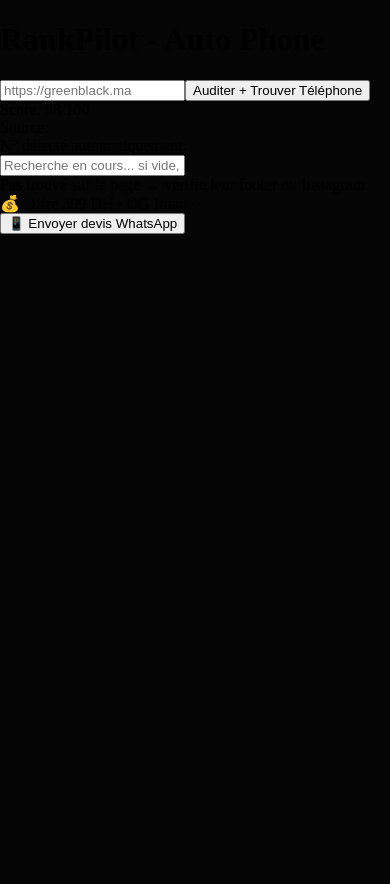
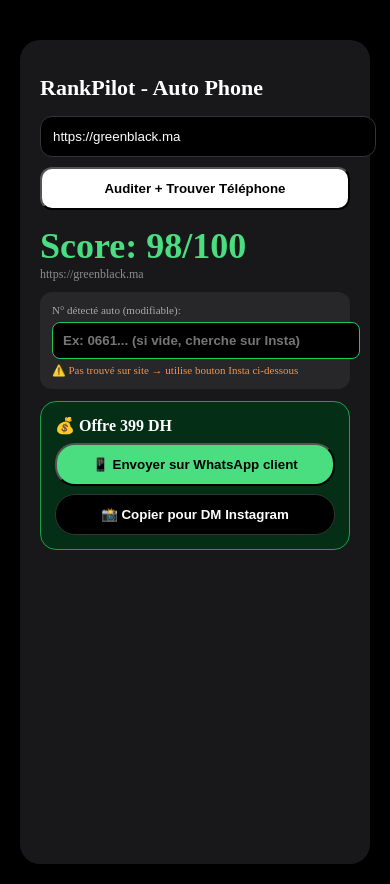
Before and after one commit to Qsd1122/rankpilot-app, a Next.js app: page / in a window 390 px wide. Both pictures are taken after a click on the button "Auditer + Trouver Téléphone". Before the commit the page ends 844 px from the top, so only its background shows below. Built offline with nearby package versions, Linux system fonts and the light colour scheme; no server answers.

Commit message:
fix design + auto phone

```diff
--- a/app/page.js
+++ b/app/page.js
@@ -2,92 +2,90 @@
 import { useState } from "react";
 
 export default function Page() {
-  const [url, setUrl] = useState("");
+  const [url, setUrl] = useState("https://greenblack.ma");
   const [clientPhone, setClientPhone] = useState("");
   const [result, setResult] = useState(null);
   const [loading, setLoading] = useState(false);
 
-  const extractPhoneFromText = (text) => {
+  const extractPhone = (text) => {
     if(!text) return null;
-    const regex = /(?:\+212|0)(?:6|7)[\s.-]*\d[\s.-]*\d{2}[\s.-]*\d{2}[\s.-]*\d{2}[\s.-]*\d{2}/g;
-    const matches = text.match(regex);
-    return matches ? matches[0] : null;
+    const m = text.match(/(?:\+212|0)(?:6|7)[\s.\-]*\d[\s.\-]*\d{2}[\s.\-]*\d{2}[\s.\-]*\d{2}[\s.\-]*\d{2}/);
+    return m ? m[0] : null;
   };
 
   const audit = async () => {
     setLoading(true);
+    setResult(null);
     setClientPhone("");
     try {
       const res = await fetch(`/api/audit?url=${encodeURIComponent(url)}`);
       const data = await res.json();
       setResult(data);
 
-      // 1. Essaie de prendre le téléphone depuis l'API si elle le donne
-      let phone = data.phone || data.whatsapp || null;
-
-      // 2. Sinon cherche dans le titre/desc/html retourné
+      let phone = data.phone || null;
       if(!phone){
         const combined = `${data.title||""} ${data.description||""} ${data.html||""} ${JSON.stringify(data)}`;
-        phone = extractPhoneFromText(combined);
+        phone = extractPhone(combined);
       }
-
-      // 3. Si trouvé, on le met auto
       if(phone){
-        const clean = phone.replace(/\D/g,"");
-        const pretty = clean.startsWith("212") ? "0"+clean.substring(3) : (clean.startsWith("0") ? clean : "0"+clean);
+        let clean = phone.replace(/\D/g,"");
+        let pretty = clean.startsWith("212") ? "0"+clean.substring(3) : clean;
+        if(!pretty.startsWith("0")) pretty = "0"+pretty;
         setClientPhone(pretty);
-      }
-
-      // 4. Si pas trouvé, on va chercher directement la page du client
-      if(!phone){
+      } else {
         try{
           const proxyRes = await fetch(`https://api.allorigins.win/get?url=${encodeURIComponent(url)}`);
           const proxyData = await proxyRes.json();
-          const found = extractPhoneFromText(proxyData.contents);
+          const found = extractPhone(proxyData.contents);
           if(found){
-            const clean = found.replace(/\D/g,"");
-            const pretty = clean.startsWith("212") ? "0"+clean.substring(3) : (clean.startsWith("0") ? clean : "0"+clean);
+            let clean = found.replace(/\D/g,"");
+            let pretty = clean.startsWith("212") ? "0"+clean.substring(3) : clean;
+            if(!pretty.startsWith("0")) pretty = "0"+pretty;
             setClientPhone(pretty);
           }
         }catch(e){}
       }
-
-    } catch(e){ alert("Erreur audit"); }
+    } catch(e){ alert("Erreur"); }
     setLoading(false);
   };
 
   const sendWhatsApp = () => {
-    if(!clientPhone){ alert("Numéro non trouvé sur le site. Cherche sur leur Instagram ou tape manuellement."); return; }
+    if(!clientPhone){ alert("Numéro non trouvé → tape-le manuellement ou envoie en DM Insta"); return; }
     const cleanPhone = clientPhone.replace(/\D/g,"");
     const intlPhone = cleanPhone.startsWith("0") ? "212"+cleanPhone.substring(1) : cleanPhone;
-    const title = result?.title || "Votre site";
-    const score = result?.score || "98/100";
-    const msg = `Salam ${title} 👋\n\nJ'ai audité votre site: ${url}\nScore: ${score}\n\nLe seul défaut: pas d'OG Image. Votre lien WhatsApp n'affiche pas de photo de plat. Vous perdez 30% de clics.\n\nJe vous le corrige + photo pour 399 DH, livré en 24h.\nOn fait ?`;
+    const msg = `Salam Green Black 👋\n\nJ'ai audité ${url}\nScore: ${result?.score||"98/100"}\n\nDéfaut: pas d'OG Image, votre lien WhatsApp n'affiche pas de photo de plat. Vous perdez 30% de clics.\n\nJe vous le corrige + photo pour 399 DH, 24h. On fait ?`;
     window.open(`https://wa.me/${intlPhone}?text=${encodeURIComponent(msg)}`, "_blank");
   };
 
+  const copyForInsta = () => {
+    const msg = `Salam Green Black 👋 J'ai audité votre site ${url} - Score ${result?.score||"98/100"} - Il manque l'OG Image. Je vous le fais pour 399 DH. Intéressé ?`;
+    navigator.clipboard.writeText(msg);
+    alert("Message copié pour Instagram DM !");
+  };
+
   return (
-    <div className="min-h-screen bg-black text-white p-4 flex flex-col items-center">
-      <div className="w-full max-w-md bg-zinc-900 rounded-2xl p-5 mt-10">
-        <h1 className="text-2xl font-bold mb-4">RankPilot - Auto Phone</h1>
-        <input className="w-full p-3 rounded-xl bg-black border border-zinc-700 mb-3" placeholder="https://greenblack.ma" value={url} onChange={e=>setUrl(e.target.value)} />
-        <button onClick={audit} className="w-full bg-white text-black p-3 rounded-xl font-bold mb-4">{loading?"Audit + Recherche tél...":"Auditer + Trouver Téléphone"}</button>
+    <div style={{minHeight:"100vh", background:"black", color:"white", padding:"20px", display:"flex", justifyContent:"center"}}>
+      <div style={{width:"100%", maxWidth:"420px", background:"#18181b", borderRadius:"20px", padding:"20px", marginTop:"20px"}}>
+        <h1 style={{fontSize:"22px", fontWeight:"bold", marginBottom:"15px"}}>RankPilot - Auto Phone</h1>
+        <input style={{width:"100%", padding:"12px", borderRadius:"12px", background:"black", border:"1px solid #333", color:"white", marginBottom:"10px"}} value={url} onChange={e=>setUrl(e.target.value)} />
+        <button onClick={audit} style={{width:"100%", background:"white", color:"black", padding:"12px", borderRadius:"12px", fontWeight:"bold", marginBottom:"15px"}}>{loading?"Recherche téléphone...":"Auditer + Trouver Téléphone"}</button>
 
         {result && (
           <>
-            <div className="text-5xl font-bold text-green-400">Score: {result.score || "98/100"}</div>
-            <div className="text-xs opacity-50 mb-4">Source: {url}</div>
+            <div style={{fontSize:"36px", fontWeight:"bold", color:"#4ade80"}}>Score: {result.score||"98/100"}</div>
+            <div style={{fontSize:"12px", opacity:0.5, marginBottom:"10px"}}>{url}</div>
 
-            <div className="bg-zinc-800 rounded-xl p-3 mb-4">
-              <div className="text-xs opacity-60">N° détecté automatiquement:</div>
-              <input className="w-full p-2 mt-1 rounded bg-black border border-green-600 text-green-400 font-bold" value={clientPhone} onChange={e=>setClientPhone(e.target.value)} placeholder="Recherche en cours... si vide, tape manuellement" />
-              {!clientPhone && <div className="text-xs text-orange-400 mt-1">Pas trouvé sur la page → vérifie leur footer ou Instagram</div>}
-              {clientPhone && <div className="text-xs text-green-400 mt-1">✅ Trouvé !</div>}
+            <div style={{background:"#27272a", borderRadius:"12px", padding:"12px", marginBottom:"12px"}}>
+              <div style={{fontSize:"11px", opacity:0.6}}>N° détecté auto (modifiable):</div>
+              <input style={{width:"100%", padding:"10px", marginTop:"6px", borderRadius:"8px", background:"black", border:"1px solid #22c55e", color:"#4ade80", fontWeight:"bold"}} value={clientPhone} onChange={e=>setClientPhone(e.target.value)} placeholder="Ex: 0661... (si vide, cherche sur Insta)" />
+              {!clientPhone && <div style={{fontSize:"11px", color:"#fb923c", marginTop:"5px"}}>⚠️ Pas trouvé sur site → utilise bouton Insta ci-dessous</div>}
+              {clientPhone && <div style={{fontSize:"11px", color:"#4ade80", marginTop:"5px"}}>✅ Trouvé, prêt à envoyer !</div>}
             </div>
 
-            <div className="bg-green-950 border border-green-700 rounded-2xl p-4">
-              <div className="font-bold mb-3">💰 Offre 399 DH - OG Image</div>
-              <button onClick={sendWhatsApp} className="w-full bg-green-400 text-black p-3 rounded-full font-bold">📱 Envoyer devis WhatsApp</button>
+            <div style={{background:"#052e16", border:"1px solid #16a34a", borderRadius:"16px", padding:"14px"}}>
+              <div style={{fontWeight:"bold", marginBottom:"8px"}}>💰 Offre 399 DH</div>
+              <button onClick={sendWhatsApp} style={{width:"100%", background:"#4ade80", color:"black", padding:"12px", borderRadius:"20px", fontWeight:"bold", marginBottom:"8px"}}>📱 Envoyer sur WhatsApp client</button>
+              <button onClick={copyForInsta} style={{width:"100%", background:"black", color:"white", padding:"12px", borderRadius:"20px", fontWeight:"bold", border:"1px solid #333"}}>📸 Copier pour DM Instagram</button>
             </div>
           </>
         )}
```
